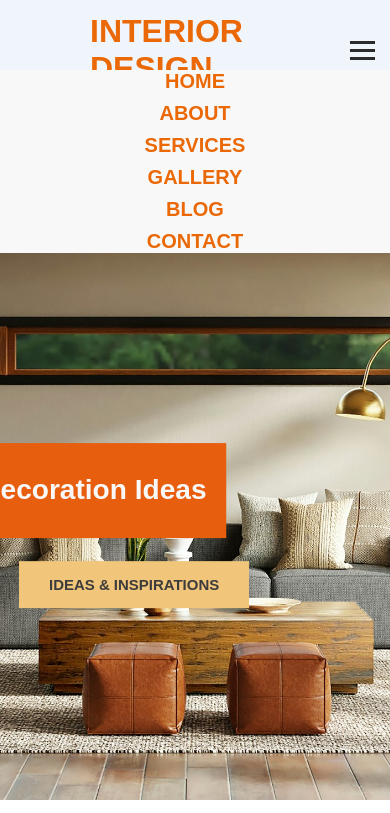
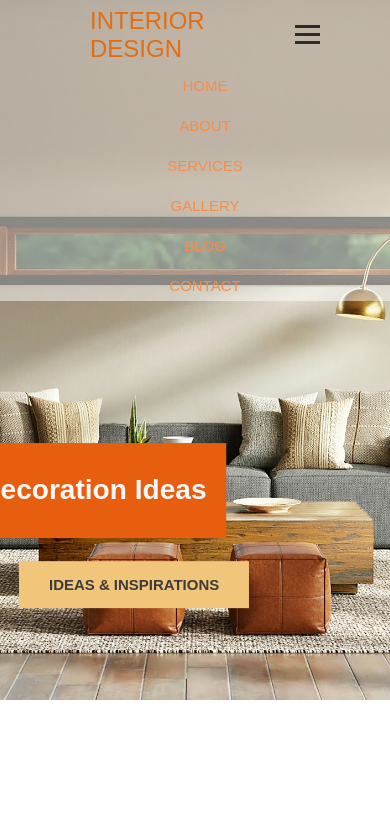
Before and after one commit to simranchauhan1/Interior-Design-5, a plain HTML site: page index.html in a window 390 px wide. Both pictures are taken after a click on the element 362 px from the left and 50 px from the top of the page. Shown: the top 813 px of the page. Drawn offline with Linux system fonts and the light colour scheme.

Commit message:
Modified css file

```diff
--- a/styles.css
+++ b/styles.css
@@ -6,20 +6,23 @@ body {
 }
 
 header {
+    position: absolute;
     display: flex;
-    height: 5rem;
+    height: 3.1rem;
     justify-content: space-between;
     align-items: center;
     padding: 10px 20px;
-    background-color: #f0f5fb;
+    /* background-color: #f0f5fb; */
     color: white;
+    width: 100%;
+    background: rgba(255, 255, 255, 0.5)
 }
 
 .brand {
-    font-size: 2rem;
-    color: #ea6805;
+    font-size: 1.5rem;
+    color: #e26e14;
     margin-left: 5rem;
-    font-weight: bold;
+    font-weight: 500;
 }
 
 nav ul {
@@ -43,18 +46,20 @@ nav.active {
     height: 3px;
     background-color: rgb(44, 43, 43);
     margin: 5px;
+    margin-right: 5rem;
     transition: all 0.3s ease;
 }
 
 nav ul li {
-    margin: 0 15px;
+    margin: 7px 15px;
 }
 
 nav ul li a {
-    color: #ea6805;
-    font-weight: bold;
+    color: #f78d47;
+    margin-top: 9px;
+    font-weight: 300;
     text-decoration: none;
-    font-size: 20px;
+    font-size: 15px;
     transition: color 0.3s ease;
 }
 
@@ -504,6 +509,10 @@ footer {
         justify-content: space-between;
         align-items: center;
         padding: 10px;
+
+    }
+    .header-box h1{
+        font-size: 20px;
     }
 
     nav {
@@ -517,9 +526,15 @@ footer {
         flex-direction: column;
         text-align: center;
         gap: 9px;
-        background-color: #f8f8f8;
+        background: rgba(255, 255, 255, 0.5) ;
         font-size: 10px;
 
+    }
+    nav ul {
+        background: rgba(255, 255, 255, 0.5);
+    }
+    nav ul li{
+        line-height: 1.5 rem;
     }
 
     .hamburger {
@@ -544,8 +559,6 @@ footer {
         display: none;
     }
 }
-
-
 
 
 @media (max-width: 768px) {
@@ -599,11 +612,12 @@ footer {
     }
 
     .button-container .contact-button {
-        width: 100%;
+        width: 50%;
         max-width: 500px;
         padding: 15px;
         font-size: 1.2rem;
         margin: 20px 0;
+        background-color: #ea6805;
     }
 }
 
@@ -633,7 +647,7 @@ footer {
     }
 
     .button-container01 .contact-button01 {
-        width: 100%;
+        width: 30%;
         padding: 12px;
         font-size: 1rem;
         display: inline-block;
@@ -674,6 +688,7 @@ footer {
 @media (max-width: 768px) {
     .full-length-container {
         flex-direction: column;
+        padding: 10px;
     }
 
     .image-container-box {
@@ -683,7 +698,7 @@ footer {
     .text-container-box {
         width: 100%;
         max-width: 500px;
-        margin: 10px 0;
+        margin: 10px 0px;
     }
 
     .text-container-box h1 {
@@ -699,9 +714,11 @@ footer {
     }
 
     .learn-more-btn {
-        width: 100%;
-        padding: 12px;
+        width: 30%;
+        padding: 10px;
         font-size: 1rem;
+        display: inline-block;
+        margin-right: 9px;
     }
 }
 
```
